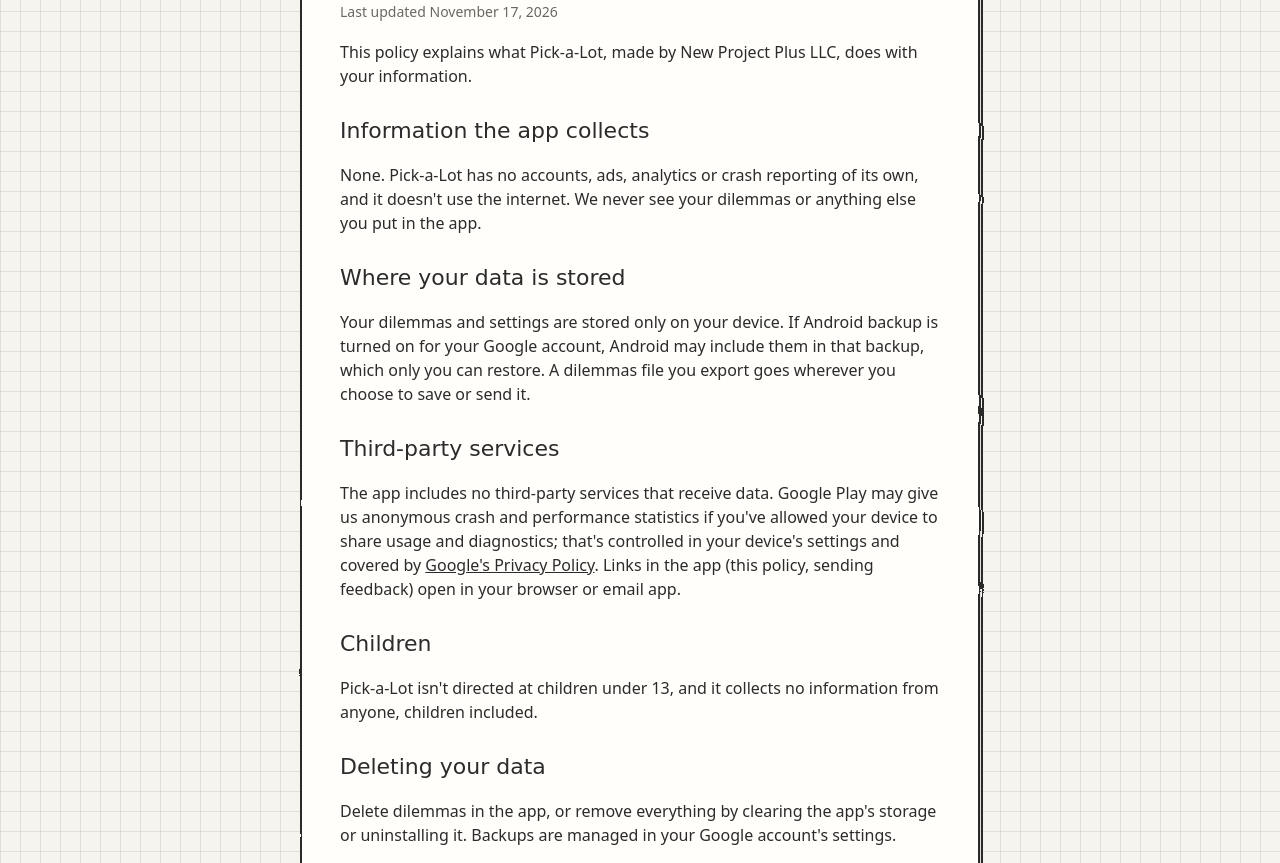
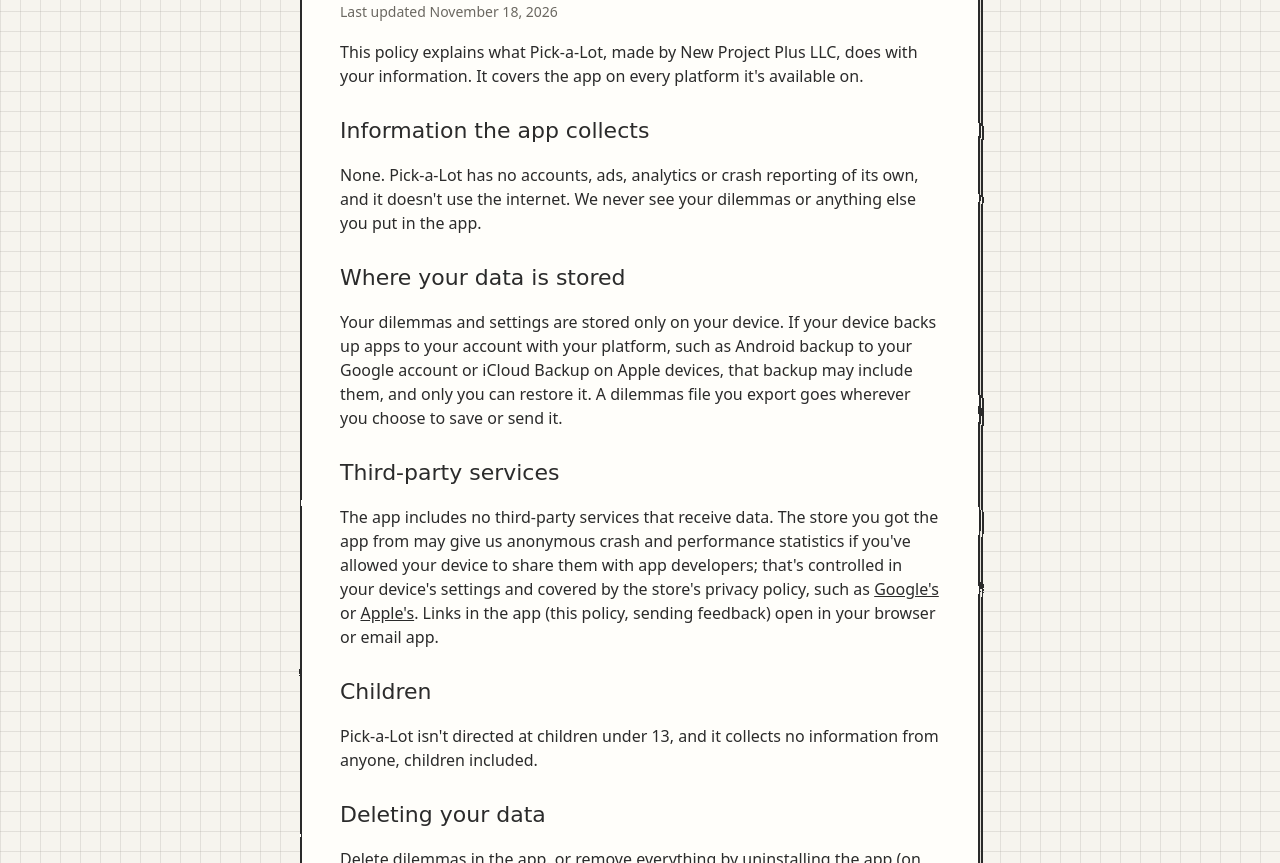
Before and after one commit to New-Project-Plus/new-project-plus.github.io, a plain HTML site: page apps/pickalot/privacy/index.html in a window 1280 px wide. Shown: the part 169-1032 px from the top of the page. Drawn offline with Linux system fonts and the light colour scheme.

Commit message:
fix(site): Make the app privacy policy platform-neutral
Backup, store statistics and deletion now cover Android and Apple devices.

Test: served locally; policy page reads correctly at desktop and 375px

```diff
--- a/apps/pickalot/privacy/index.html
+++ b/apps/pickalot/privacy/index.html
@@ -16,24 +16,24 @@
 <main class="doc">
   <article class="sheet sketch doubled">
     <h1 class="display">Pick-a-Lot privacy policy</h1>
-    <p class="meta soft">Last updated November 17, 2026</p>
+    <p class="meta soft">Last updated November 18, 2026</p>
 
-    <p>This policy explains what Pick-a-Lot, made by New Project Plus LLC, does with your information.</p>
+    <p>This policy explains what Pick-a-Lot, made by New Project Plus LLC, does with your information. It covers the app on every platform it's available on.</p>
 
     <h2 class="display">Information the app collects</h2>
     <p>None. Pick-a-Lot has no accounts, ads, analytics or crash reporting of its own, and it doesn't use the internet. We never see your dilemmas or anything else you put in the app.</p>
 
     <h2 class="display">Where your data is stored</h2>
-    <p>Your dilemmas and settings are stored only on your device. If Android backup is turned on for your Google account, Android may include them in that backup, which only you can restore. A dilemmas file you export goes wherever you choose to save or send it.</p>
+    <p>Your dilemmas and settings are stored only on your device. If your device backs up apps to your account with your platform, such as Android backup to your Google account or iCloud Backup on Apple devices, that backup may include them, and only you can restore it. A dilemmas file you export goes wherever you choose to save or send it.</p>
 
     <h2 class="display">Third-party services</h2>
-    <p>The app includes no third-party services that receive data. Google Play may give us anonymous crash and performance statistics if you've allowed your device to share usage and diagnostics; that's controlled in your device's settings and covered by <a href="https://policies.google.com/privacy">Google's Privacy Policy</a>. Links in the app (this policy, sending feedback) open in your browser or email app.</p>
+    <p>The app includes no third-party services that receive data. The store you got the app from may give us anonymous crash and performance statistics if you've allowed your device to share them with app developers; that's controlled in your device's settings and covered by the store's privacy policy, such as <a href="https://policies.google.com/privacy">Google's</a> or <a href="https://www.apple.com/legal/privacy/">Apple's</a>. Links in the app (this policy, sending feedback) open in your browser or email app.</p>
 
     <h2 class="display">Children</h2>
     <p>Pick-a-Lot isn't directed at children under 13, and it collects no information from anyone, children included.</p>
 
     <h2 class="display">Deleting your data</h2>
-    <p>Delete dilemmas in the app, or remove everything by clearing the app's storage or uninstalling it. Backups are managed in your Google account's settings.</p>
+    <p>Delete dilemmas in the app, or remove everything by uninstalling the app (on Android, clearing the app's storage also works). Backups are managed in your device's or account's backup settings.</p>
 
     <h2 class="display">Email</h2>
     <p>If you email us, we use your message only to answer you and will not share your email with third parties.</p>
```
